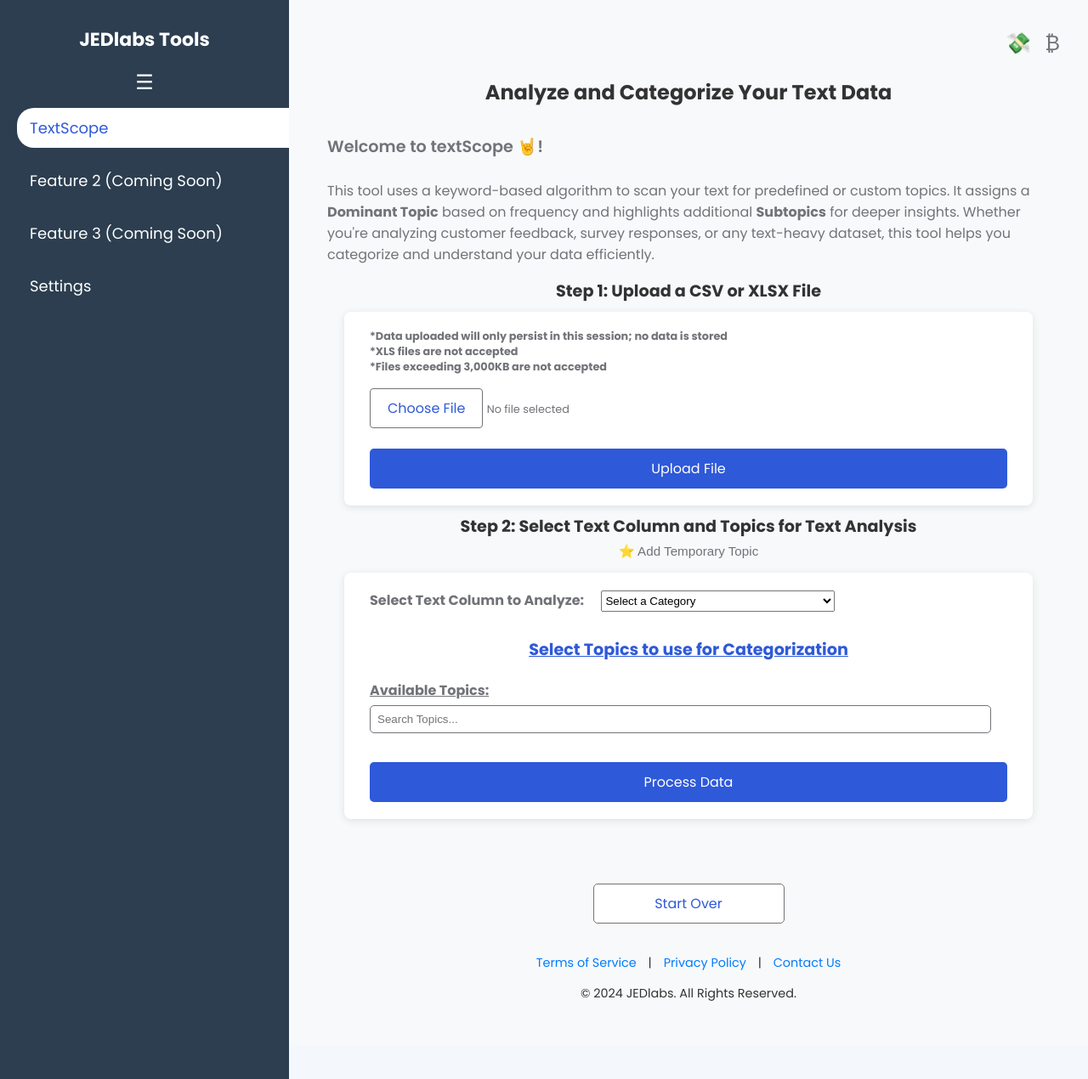
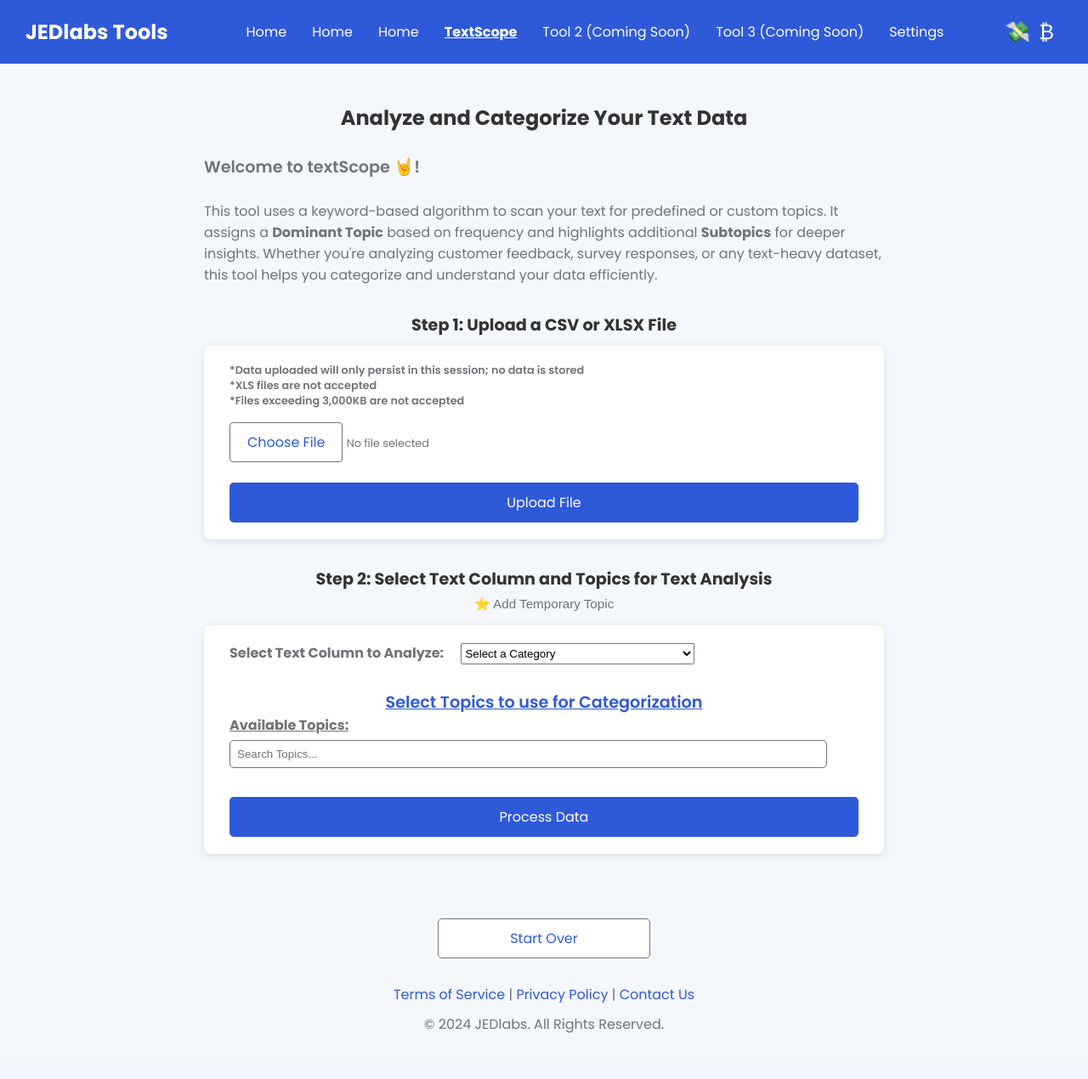
Before and after one commit to dstewart97/Projects, a Django app: page / in a window 1280 px wide. Shown: the whole page at 85% size. After the commit the page ends 1216 px from the top, so only its background shows below. Run offline with Django 5.2, Linux system fonts and the light colour scheme; data that the repository does not hold is empty.

Commit message:
blew er up  baby

```diff
--- a/Python/Django/textScope/main/static/main.css
+++ b/Python/Django/textScope/main/static/main.css
@@ -1,5 +1,11 @@
 @import url('https://fonts.googleapis.com/css2?family=Poppins:ital,wght@0,100;0,200;0,300;0,400;0,500;0,600;0,700;0,800;0,900;1,100;1,200;1,300;1,400;1,500;1,600;1,700;1,800;1,900&display=swap');
 
+
+* {
+    margin: 0;
+    padding: 0;
+    box-sizing: border-box;
+}
 
 body, html {
     font-family: Poppins, Arial;
@@ -18,8 +24,16 @@
 
 /* Instructions */
 .instructions-container {
-    max-width: 850px;
+    max-width: 800px;
     margin: 0 auto;
+}
+
+form h3{
+    font-style: 1.2rem;
+    color: #2e59d9;
+    text-align: center;
+    font-weight: 600;
+    text-decoration: underline;
 }
 
 .instructions-container span {
@@ -50,160 +64,132 @@
     transition: all 0.2s ease-in;
 }
 
-.wrapper {
-    display: grid;
-    grid-template-columns: 340px 1fr; /* Sidebar width + Content */
-    min-height: 100vh;
-    transition: grid-template-columns 0.3s ease; /* Smooth transition */
+/* Header Styling */
+.header {
+    background-color: #2e59d9;
+    color: #fff;
+    padding: 10px 20px;
+    display: flex;
+    justify-content: space-between;
+    align-items: center;
+    position: sticky;
+    top: 0;
+    z-index: 1000;
+    margin-bottom: 1rem;
 }
 
-/* Tip Jar */
+.header-content {
+    display: flex;
+    align-items: center;
+    width: 100%;
+}
+
+.logo {
+    font-size: 1.5rem;
+    margin-right: 20px;
+    color: white;
+}
+
+.header-links {
+    flex-grow: 1;
+    display: flex;
+    justify-content: center;
+}
+
+.header-links a {
+    color: #fff;
+    text-decoration: none;
+    margin: 0 15px;
+    font-size: 1rem;
+}
+
+.header-links a:hover {
+    text-decoration: underline;
+}
+
+.header-links .active {
+    font-weight: bold;
+    text-decoration: underline;
+}
+
 .tip-jar {
     display: flex;
-    justify-content: center;
-    align-items: flex-end;
-    flex-direction: column;
-    color: #717378;
-    padding: 10px;
+    align-items: center;
+    margin-right: 20px;
 }
 
-.tip-jar p {
-    margin: 0;
-    font-size: 16px;
-    font-weight: bold;
-    width: 70px;
-    text-align: center;
+.tip-jar-icons {
+    display: flex;
+    gap: 10px;
 }
 
-.tip-jar-icons{
-    display: flex;
-    justify-content: space-between;
-    width: 70px;
-}
-
-.tip-icon,
-.crypto-icon {
-    font-size: 24px;
-    margin: 3px;
+.tip-icon, .crypto-icon {
+    font-size: 1.5rem;
     cursor: pointer;
 }
 
-.tip-icon:hover,
-.crypto-icon:hover {
-    transform: scale(1.2);
-    transition: transform 0.2s ease-in-out;
-}
-
-/* Sidebar*/
-.sidebar {
-    grid-column: 1;
-    background-color: #2c3e50;
-    color: white;
-    padding: 20px;
+/* Modal for Tip Jar */
+.modal.tip-jar-modal {
+    display: none;
+    position: fixed;
+    top: 0;
+    left: 0;
+    width: 100%;
     height: 100%;
-    transition: width 0.3s ease;
-}
-
-.wrapper.sidebar-collapsed {
-    grid-template-columns: 100px 1fr; /* Shrink sidebar, let content grow */
-}
-
-.sidebar-header {
-    display: flex;
-    flex-direction: column;
+    background: rgba(0, 0, 0, 0.5);
     justify-content: center;
     align-items: center;
 }
 
-.sidebar h2 {
+.modal-content {
+    background-color: #fff;
+    padding: 20px;
+    max-width: 500px;
+    width: 100%;
     text-align: center;
-    font-size: 22px;
-    margin-bottom: 20px;
-    color: white;
 }
 
-.sidebar-menu {
-    list-style: none;
-    padding: 0;
+.card-container {
+    display: flex;
+    gap: 10px;
+    justify-content: space-between;
 }
 
-.sidebar-menu li {
-    margin: 15px 0;
+.card {
+    background-color: #f9f9f9;
+    padding: 10px;
+    text-align: center;
+    flex: 1;
 }
 
-.sidebar-menu li.active {
-    background-color: white;
-    width: 350px;
-    border-radius: 20px;
-    border: none;
+.card img {
+    width: 100px;
+    height: auto;
+    margin-bottom: 10px;
+    border-radius: 50%;
 }
 
-.sidebar-menu li.active a {
-    color: #2e59d9; /* Ensure the link is also white */
-}
-
-.sidebar-menu a {
+.card button a {
+    display: inline-block;
+    padding: 10px;
+    background-color: #333;
+    color: white;
     text-decoration: none;
-    color: white;
-    font-size: 18px;
-    display: block;
-    padding: 10px 15px;
     border-radius: 5px;
 }
 
-/* Hover effect for non-active items */
-.sidebar-menu li:not(.active):hover {
-    background-color: #34495e;
-    width: 350px;
-    border-radius: 20px;
-    border: none;
-}
-
-/* Optional: Styling for active links inside a non-active li */
-.sidebar-menu li:not(.active) a:hover {
-    color: #fff; /* Optional: change color on hover */
-}
-
-.toggle-btn {
-    background: none;
-    border: none;
-    color: white;
-    font-size: 24px;
-    cursor: pointer;
-    padding: 0;
-    margin: 0;
-    transition: all 1s ease;
-    text-align: center;
-}
-
-
-.sidebar-collapsed {
-    width: 100px;
-}
-
-.sidebar-collapsed h2 {
-    font-size: 0.7rem;
-}
-
-.sidebar-collapsed .toggle-btn {
-    transform: rotate(270deg); /* Rotate to indicate state */
-    transition: all 1s ease;
-}
-
-.sidebar-collapsed .sidebar-menu a {
-    text-align: center;
-    padding: 10px;
-}
-
-.sidebar-collapsed .sidebar h2,
-.sidebar-collapsed .sidebar-menu li {
-    display: none;
+.card button a:hover {
+    background-color: #555;
 }
 
 .content {
-    grid-column: 2;
+    width: 100%; /* Ensure it's 100% width */
     padding: 20px;
-    background: #f8f9fa; /* Optional: Add background for clarity */
+    display: flex;
+    flex-direction: column;
+    justify-content: center; /* Center the content horizontally */
+    align-items: center; /* Center the content vertically if needed */
+    min-height: 100vh; /* Ensure content stretches to full height */
 }
 
 h1, h2{
@@ -212,9 +198,14 @@
     margin: 10px;
 }
 
+h2 {
+    margin-top: 2rem;
+}
+
 form {
-    max-width: 750px;
-    margin: 0 auto;
+    max-width: 800px; /* Ensure the form is 850px wide */
+    width: 100%;
+    margin: 0 auto; /* Center the form horizontally */
     padding: 20px 30px;
     background-color: #fff;
     border-radius: 8px;
@@ -577,7 +568,6 @@
 }
 
 a {
-    color: #4e73df;
     text-decoration: none;
 }
 
@@ -611,6 +601,7 @@
 .reset-container {
     margin-top: 0;
     padding-top: 0;
+    width: 100%;
 }
 
 .reset-container form {
@@ -637,17 +628,17 @@
 
 /* Footer */
 .footer {
-    background-color: #f8f9fa;
-    padding: 1rem;
     text-align: center;
-    font-size: 0.9rem;
-    color: #333;
+    padding: 10px 0;
+}
+
+.footer-links {
+    margin-bottom: 10px;
 }
 
 .footer-links a {
-    color: #007bff;
+    color: #2e59d9;
     text-decoration: none;
-    margin: 0 10px;
 }
 
 .footer-links a:hover {
--- a/Python/Django/textScope/main/static/main.js
+++ b/Python/Django/textScope/main/static/main.js
@@ -1,21 +1,9 @@
-
-
 // Updates the name when a file is uploaded
 function updateFileName() {
     var fileInput = document.getElementById('file-input');
     var fileName = fileInput.files[0] ? fileInput.files[0].name : 'No file selected';
     document.getElementById('file-name').innerText = fileName;
 };
-
-
-
-
-
-// Toggle sidebar pop-out on main view
-document.getElementById('toggle-sidebar').addEventListener('click', function () {
-    document.querySelector('.sidebar').classList.toggle('sidebar-collapsed');
-    document.querySelector('.content').classList.toggle('expanded');
-});
 
 
 
@@ -155,15 +143,21 @@
 });
 
 
-// TIp Modal
+// Tip Modal
 document.addEventListener('DOMContentLoaded', function () {
     // Get the modal and the button that opens it
     var modal = document.getElementById("tip-modal");
     var btn = document.getElementById("tip-jar-btn");
+    var cryptoBtn = document.getElementById("crypto-tip-btn"); // Add this to handle the other button
     var span = document.getElementById("tipModalClose");
 
-    // When the user clicks the button, open the modal
+    // When the user clicks the tip button, open the modal
     btn.onclick = function () {
+        modal.style.display = "block";
+    }
+
+    // When the user clicks the crypto button, open the modal (optional action)
+    cryptoBtn.onclick = function () {
         modal.style.display = "block";
     }
 
@@ -178,4 +172,4 @@
             modal.style.display = "none";
         }
     }
-})
+});
--- a/Python/Django/textScope/main/templates/base.html
+++ b/Python/Django/textScope/main/templates/base.html
@@ -11,38 +11,32 @@
 
 <body>
 
-    <div class="wrapper">
-        <!-- Sidebar -->
-        <aside class="sidebar" role="navigation" aria-label="Main Navigation">
-            <div class="sidebar-header">
-                <h2>JEDlabs Tools</h2>
-                <button id="toggle-sidebar" class="toggle-btn" aria-label="Toggle Sidebar">&#9776;</button>
-            </div>
-            <ul class="sidebar-menu">
-                <li class="{% if current_url == '/' %}active{% endif %}">
-                    <a href="{% url 'tool_view' %}">TextScope</a>
-                </li>
-                <li>
-                    <a href="#">Feature 2 (Coming Soon)</a>
-                </li>
-                <li>
-                    <a href="#">Feature 3 (Coming Soon)</a>
-                </li>
-                <li>
+    <!-- Main Header Section -->
+    <header class="header">
+        <div class="header-content">
+            <h1 class="logo">JEDlabs Tools</h1>
+            <nav class="header-links">
+                <a href="#">Home</a>
+                <a href="#">Home</a>
+                <a href="#">Home</a>
+                <a href="{% url 'tool_view' %}" class="{% if current_url == '/' %}active{% endif %}">TextScope</a>
+                <a href="#">Tool 2 (Coming Soon)</a>
+                <a href="#">Tool 3 (Coming Soon)</a>
                 <a href="#">Settings</a>
-                </li>
-            </ul>
-        </aside>
-
-        <!-- Main Content -->
-        <main class="content">
+            </nav>
             <div class="tip-jar">
                 <div class="tip-jar-icons">
                     <span id="tip-jar-btn" class="tip-icon">💸</span>
-                    <span id="tip-jar-btn" class="crypto-icon">₿</span>
+                    <span id="crypto-tip-btn" class="crypto-icon">₿</span>
                 </div>
             </div>
+        </div>
+    </header>
+
+    <!-- Main Content Section -->
+    <main class="content">
         {% block content %}{% endblock content %}
+
         <!-- Footer Section -->
         <footer class="footer">
             <div class="footer-links">
@@ -53,16 +47,31 @@
             <p>&copy; {% now 'Y' %} JEDlabs. All Rights Reserved.</p>
         </footer>
     </main>
-    </div>
-    <div id="tip-modal" class="modal">
+
+    <!-- Tip Modal -->
+    <div id="tip-modal" class="modal tip-jar-modal">
         <div class="modal-content">
             <span id="tipModalClose" class="close">&times;</span>
-            <h3>Support Me on:</h3>
-            <ul>
-                <li><a href="https://www.paypal.me/YourName" target="_blank"><button class="paypal-btn">PayPal</button></a></li>
-                <li><a href="https://venmo.com/YourUsername" target="_blank"><button class="venmo-btn">Venmo</button></a></li>
-                <li><a href="https://cash.app/$YourUsername" target="_blank"><button class="cashapp-btn">CashApp</button></a></li>
-            </ul>
+            <h3>We ❤️ Tips</h3>
+            <span style="font-size: 0.7rem;">(and not just the advice kind!)</span>
+            <p>Every little bit helps us keep building awesome tools. Thanks for making us smile!</p>
+            <div class="card-container">
+                <div class="card">
+                    <img src="{% static 'media/paypal.png' %}" alt="PayPal">
+                    <p>PayPal</p>
+                    <button><a href="https://paypal.me/YourName" target="_blank">Donate</a></button>
+                </div>
+                <div class="card">
+                    <img src="{% static 'media/venmo.png' %}" alt="Venmo">
+                    <p>Venmo</p>
+                    <button><a href="https://venmo.com/YourName" target="_blank">Donate</a></button>
+                </div>
+                <div class="card">
+                    <img src="{% static 'media/cashapp.png' %}" alt="CashApp">
+                    <p>CashApp</p>
+                    <button><a href="https://cashapp.com/YourName" target="_blank">Donate</a></button>
+                </div>
+            </div>
         </div>
     </div>
 </body>
--- a/Python/Django/textScope/main/templates/tool_view.html
+++ b/Python/Django/textScope/main/templates/tool_view.html
@@ -58,7 +58,7 @@
         <option value="{{ col }}">{{ label }}</option>
         {% endfor %}
     </select>
-    <h3 style="font-size: 1.2rem; text-align: center; text-decoration: underline; color: #2e59d9;">Select Topics
+    <h3>Select Topics
         to use for Categorization</h3>
     <div>
         <!-- Permanenet Topics from Database -->
```
Also changed, not shown: other parts of Python/Django/textScope/main/static/main.css (+68 -16 lines), Python/Django/textScope/main/static/media/cashapp.png (added), Python/Django/textScope/main/static/media/paypal.png (added), Python/Django/textScope/main/static/media/venmo.png (added). Lines whose indentation alone changed are shown as unchanged.
